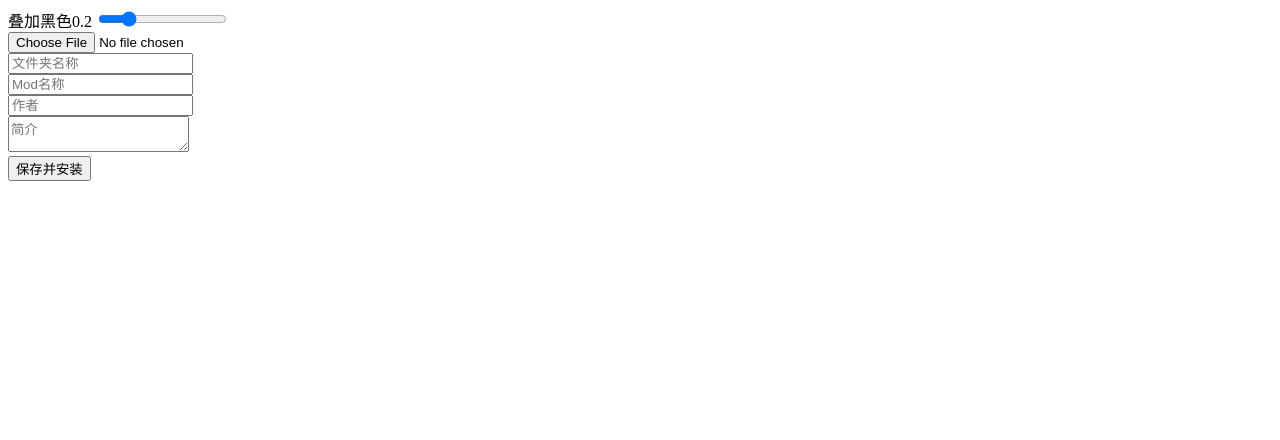
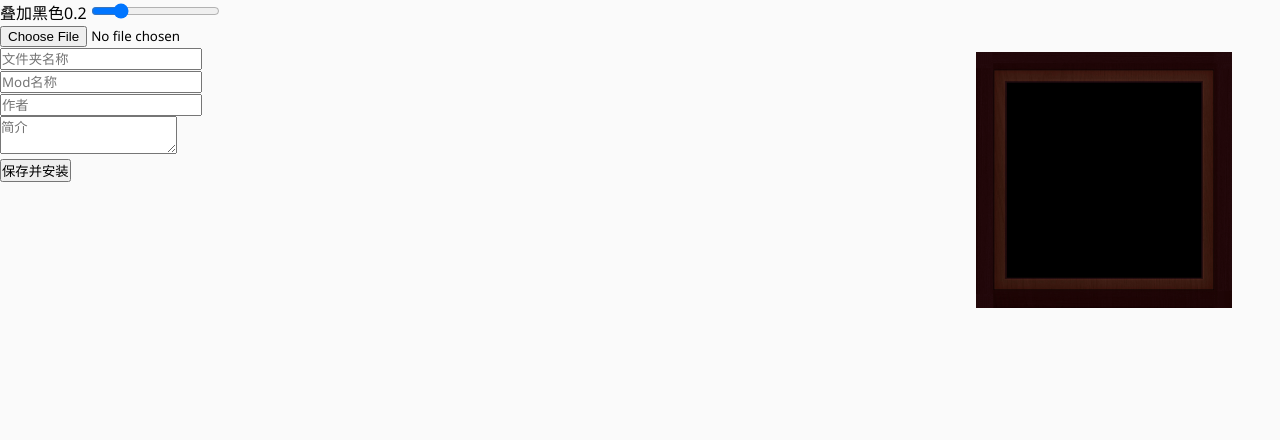
Before and after one commit to MajsoulPlus/majsoul-plus, an Electron app: page tool/desktopCreator/index.html in a window 1280 px wide. Drawn offline with Linux system fonts and the light colour scheme; a web font is replaced by a local one.

Commit message:
稍微改了下桌布生成器界面

```diff
--- a/tool/desktopCreator/index.html
+++ b/tool/desktopCreator/index.html
@@ -5,12 +5,7 @@
     <meta name="viewport" content="width=device-width, initial-scale=1.0" />
     <meta http-equiv="X-UA-Compatible" content="ie=edge" />
     <title>雀魂Plus-桌布制作工具</title>
-    <style>
-      #canvas {
-        width: 256px;
-        height: 256px;
-      }
-    </style>
+    <link rel="stylesheet" href="style.css">
   </head>
   <body>
     <label for="darknessRange"
--- /dev/null
+++ b/tool/desktopCreator/style.css
@@ -0,0 +1,57 @@
+@charset "UTF-8";
+:root {
+  --title-color: #e280ae;
+  --title-text: #fff;
+  --main-color: #e280ae;
+  --main-dark-color: #cc6699;
+  --white-text: #fff;
+  --switch-able-color: #e280ae;
+  --switch-disable-color: #b1b1b1;
+  --switch-ball-color: #fff;
+  --light-text: #808080;
+  --bold-text: #303030;
+  --icon-color: #404040;
+  --border-color: #d0d0d0;
+  --left-pannel-color: #f0f0f0;
+  --left-pannel-active-color: #e0e0e0;
+  --left-pannel-hover-color: #d8d8d8;
+  --section-color: #fafafa;
+  --info-card-color: #ffffff;
+  --bottom-pannel-color: #fff;
+  --ease-in-out: cubic-bezier(0.645, 0.045, 0.355, 1);
+  --animation-time: 100ms;
+}
+
+@font-face {
+  font-family: '思源黑体 CN';
+  src: url('../../manager/SourceHanSansCN-Light.otf') format('opentype');
+  font-weight: 300;
+}
+@font-face {
+  font-family: '思源黑体 CN';
+  src: url('../../manager/SourceHanSansCN-Normal.otf') format('opentype');
+  font-weight: 400;
+}
+
+* {
+  margin: 0;
+  padding: 0;
+  box-sizing: border-box;
+  font-family: '思源黑体 CN', 'Segoe UI', Tahoma, Geneva, Verdana, sans-serif;
+}
+body {
+  height: 360px;
+  width: 640px;
+  overflow: hidden;
+  background-color: var(--section-color);
+}
+#canvas {
+  width: 256px;
+  height: 256px;
+  position: fixed;
+  right: 48px;
+  top: 52px;
+  background-color: black;
+  background-image: url('./desktopBorder.png');
+  background-size: cover;
+}
--- a/tool/desktopCreator/tool.json
+++ b/tool/desktopCreator/tool.json
@@ -4,7 +4,7 @@
   "description": "简单几步生成桌布Mod，桌布随心换",
   "index": "index.html",
   "windowOptions": {
-    "width": 360,
-    "height": 540
+    "width": 640,
+    "height": 360
   }
 }
```
